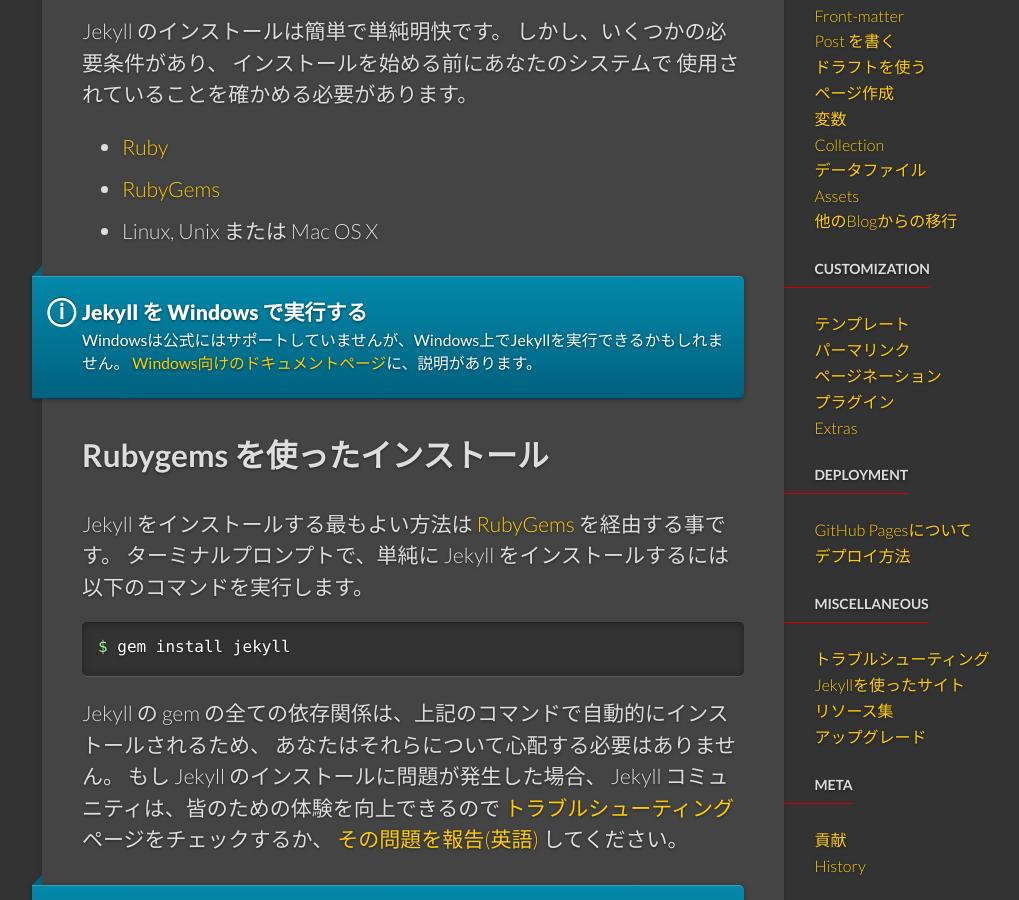
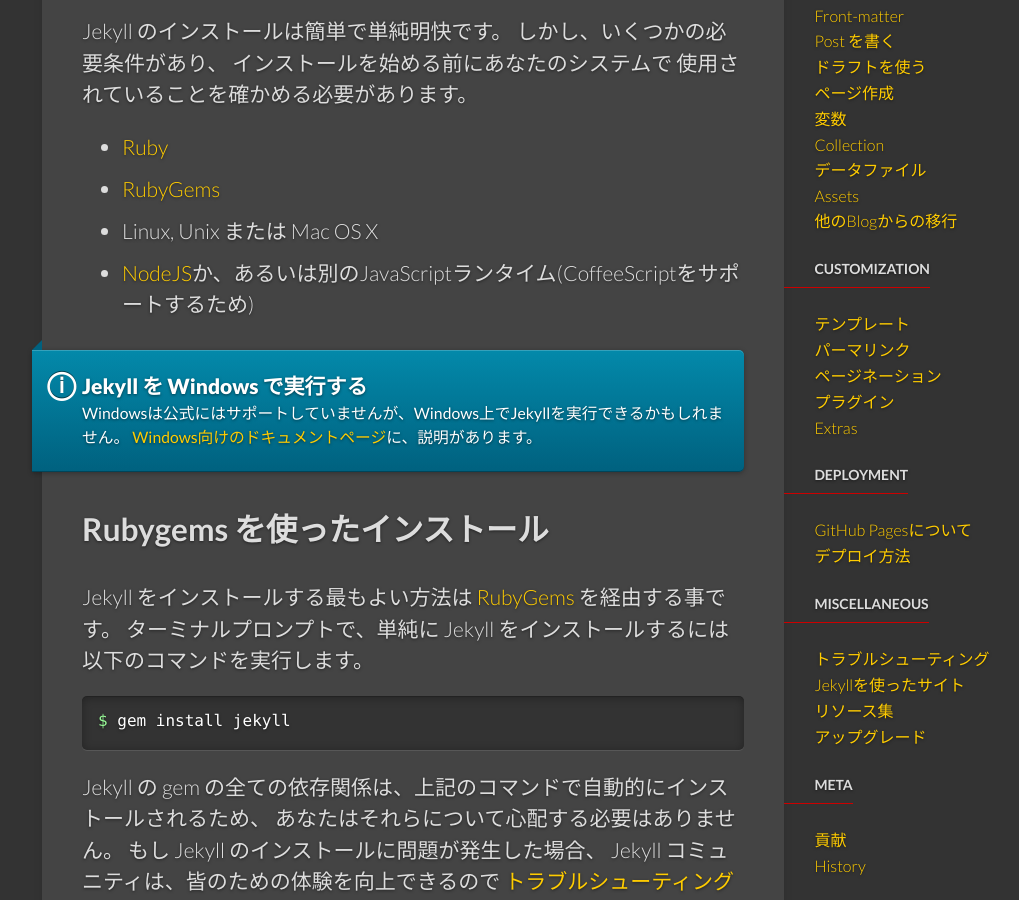
Before and after one commit to jekyllrb-ja/jekyllrb-ja.github.io, a Jekyll site: the page built from _docs/installation.md, in a window 1280 px wide and 900 px high, scrolled down 477 px. Shown: the whole window, without its empty margins (129-1148 px from the left). Built offline with Jekyll 4.4.1, drawn with Linux system fonts in a browser that asks for light colours; nearby versions of some CDN libraries; comment, search, counter and statistics services are not loaded.

Commit message:
installation.mdを本家に追従

```diff
--- a/_docs/installation.md
+++ b/_docs/installation.md
@@ -47,11 +48,14 @@
 - [Ruby](http://www.ruby-lang.org/en/downloads/)
 - [RubyGems](http://rubygems.org/pages/download)
 - Linux, Unix または Mac OS X
+- [NodeJS](http://nodejs.org)か、あるいは別のJavaScriptランタイム(CoffeeScriptをサポートするため)
 
 <!--original
 - [Ruby](http://www.ruby-lang.org/en/downloads/)
 - [RubyGems](http://rubygems.org/pages/download)
 - Linux, Unix, or Mac OS X
+- [NodeJS](http://nodejs.org), or another JavaScript runtime (for
+  CoffeeScript support).
 -->
 
 <div class="note info">
@@ -80,13 +84,13 @@
 -->
 
 Jekyll をインストールする最もよい方法は
-[RubyGems](http://docs.rubygems.org/read/chapter/3) を経由する事です。
+[RubyGems](http://rubygems.org/pages/download) を経由する事です。
 ターミナルプロンプトで、単純に Jekyll をインストールするには
 以下のコマンドを実行します。
 
 <!--original
 The best way to install Jekyll is via
-[RubyGems](http://docs.rubygems.org/read/chapter/3). At the terminal prompt,
+[RubyGems](http://rubygems.org/pages/download). At the terminal prompt,
 simply run the following command to install Jekyll:
 -->
 
@@ -239,7 +243,7 @@
     If you’re the kind of person who is using Jekyll, then chances are you’ll
     want to enable syntax highlighting using <a href="http://pygments.org/">Pygments</a>
     or <a href="https://github.com/jayferd/rouge">Rouge</a>. You should really
-    <a href="../templates/#code_snippet_highlighting">check out how to
+    <a href="../templates/#code-snippet-highlighting">check out how to
     do that</a> before you go any farther.
   </p>
 </div>
```
Also changed, not shown: other parts of _docs/installation.md (+1 -0 lines).
